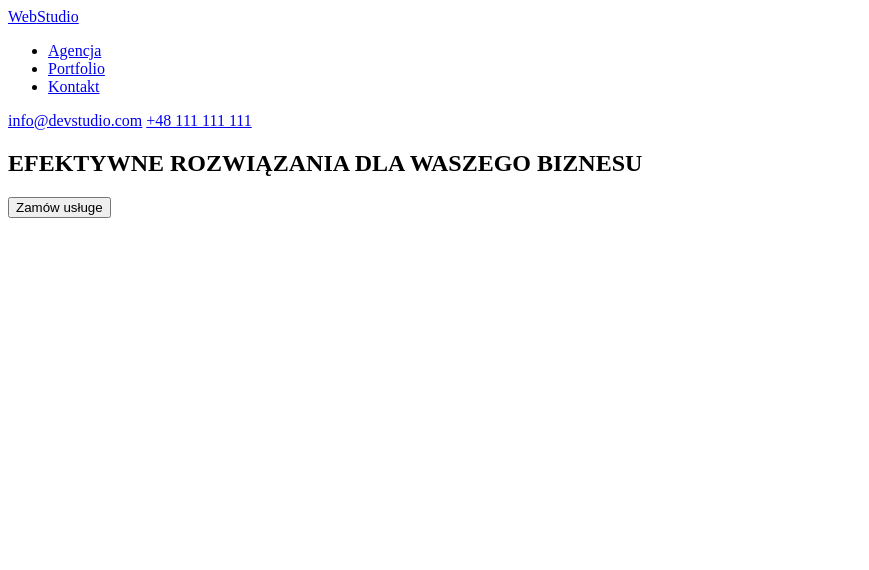
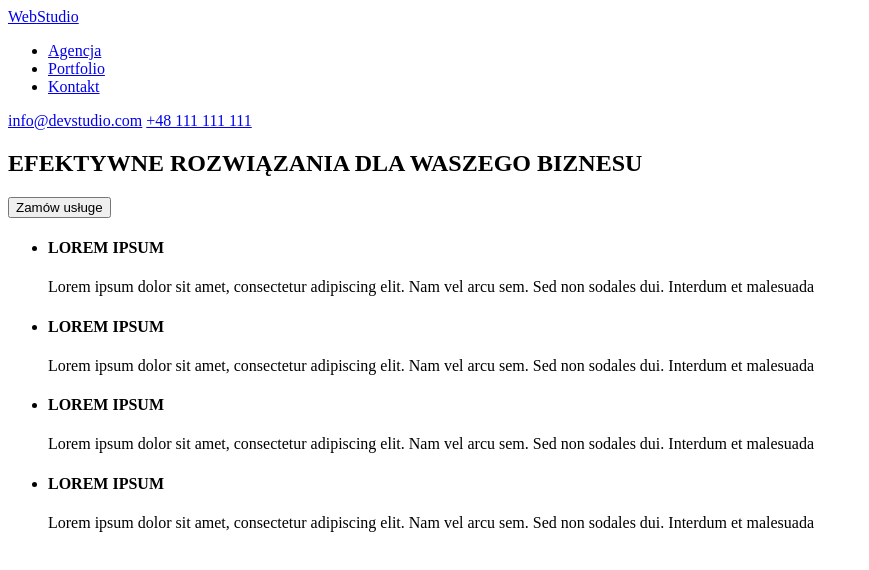
Before and after one commit to DagmaraKida/goit-markup-hw-01, a plain HTML site: page index.html in a window 1280 px wide. Shown: the whole page, without its empty margins (0-869 px from the left). Drawn offline with Linux system fonts and the light colour scheme.

Commit message:
NASZE ATUTY CONTENT

```diff
--- a/index.html
+++ b/index.html
@@ -32,7 +32,38 @@
       </section>
 
       <!-- NASZE ATUTY -->
-      <section></section>
+      <section>
+        <ul>
+          <li>
+            <h4>LOREM IPSUM</h4>
+            <p>
+              Lorem ipsum dolor sit amet, consectetur adipiscing elit. Nam vel
+              arcu sem. Sed non sodales dui. Interdum et malesuada
+            </p>
+          </li>
+          <li>
+            <h4>LOREM IPSUM</h4>
+            <p>
+              Lorem ipsum dolor sit amet, consectetur adipiscing elit. Nam vel
+              arcu sem. Sed non sodales dui. Interdum et malesuada
+            </p>
+          </li>
+          <li>
+            <h4>LOREM IPSUM</h4>
+            <p>
+              Lorem ipsum dolor sit amet, consectetur adipiscing elit. Nam vel
+              arcu sem. Sed non sodales dui. Interdum et malesuada
+            </p>
+          </li>
+          <li>
+            <h4>LOREM IPSUM</h4>
+            <p>
+              Lorem ipsum dolor sit amet, consectetur adipiscing elit. Nam vel
+              arcu sem. Sed non sodales dui. Interdum et malesuada
+            </p>
+          </li>
+        </ul>
+      </section>
 
       <!-- CZYM SIĘ ZAJMUJEMY -->
       <section></section>
```
